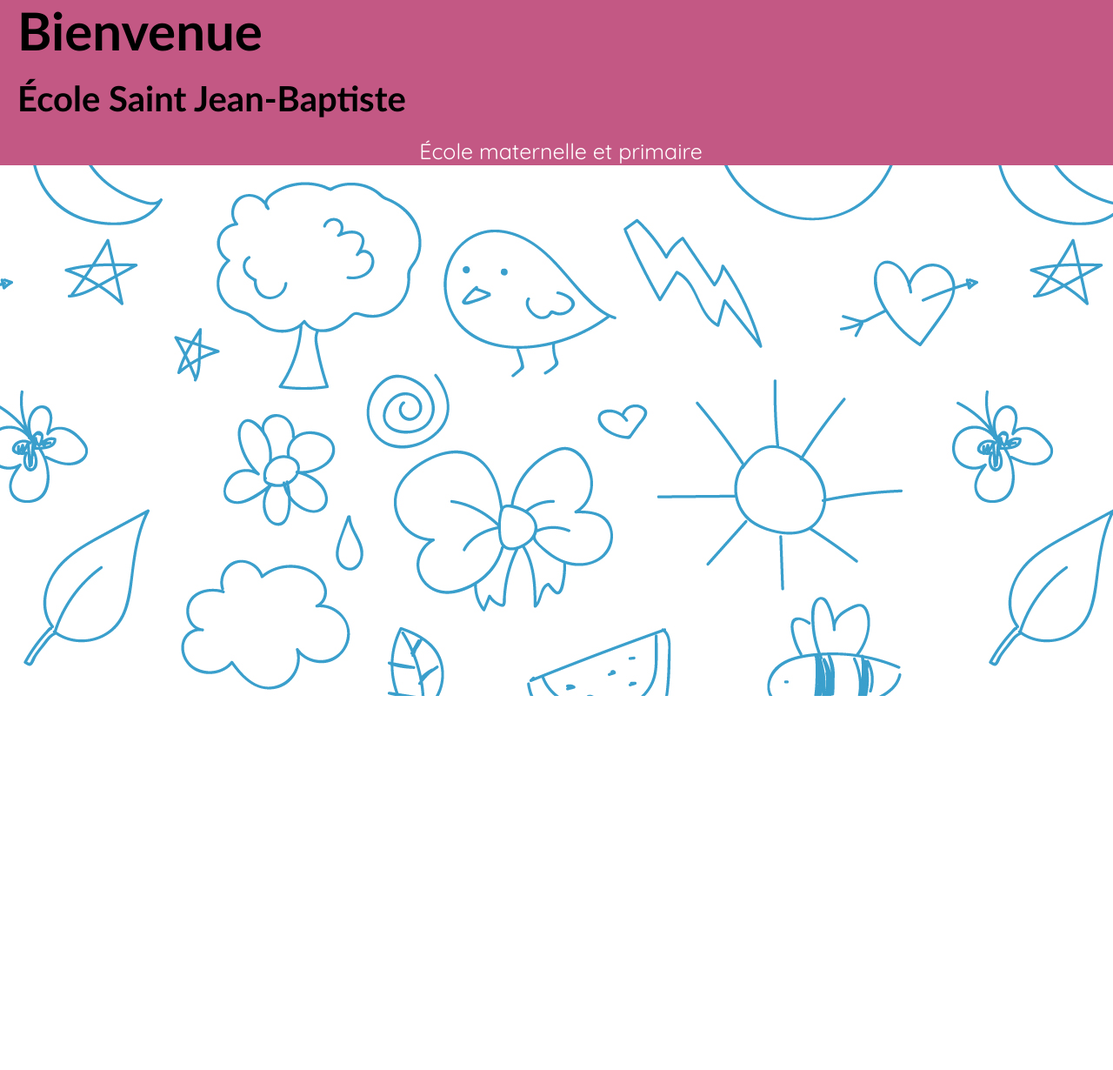
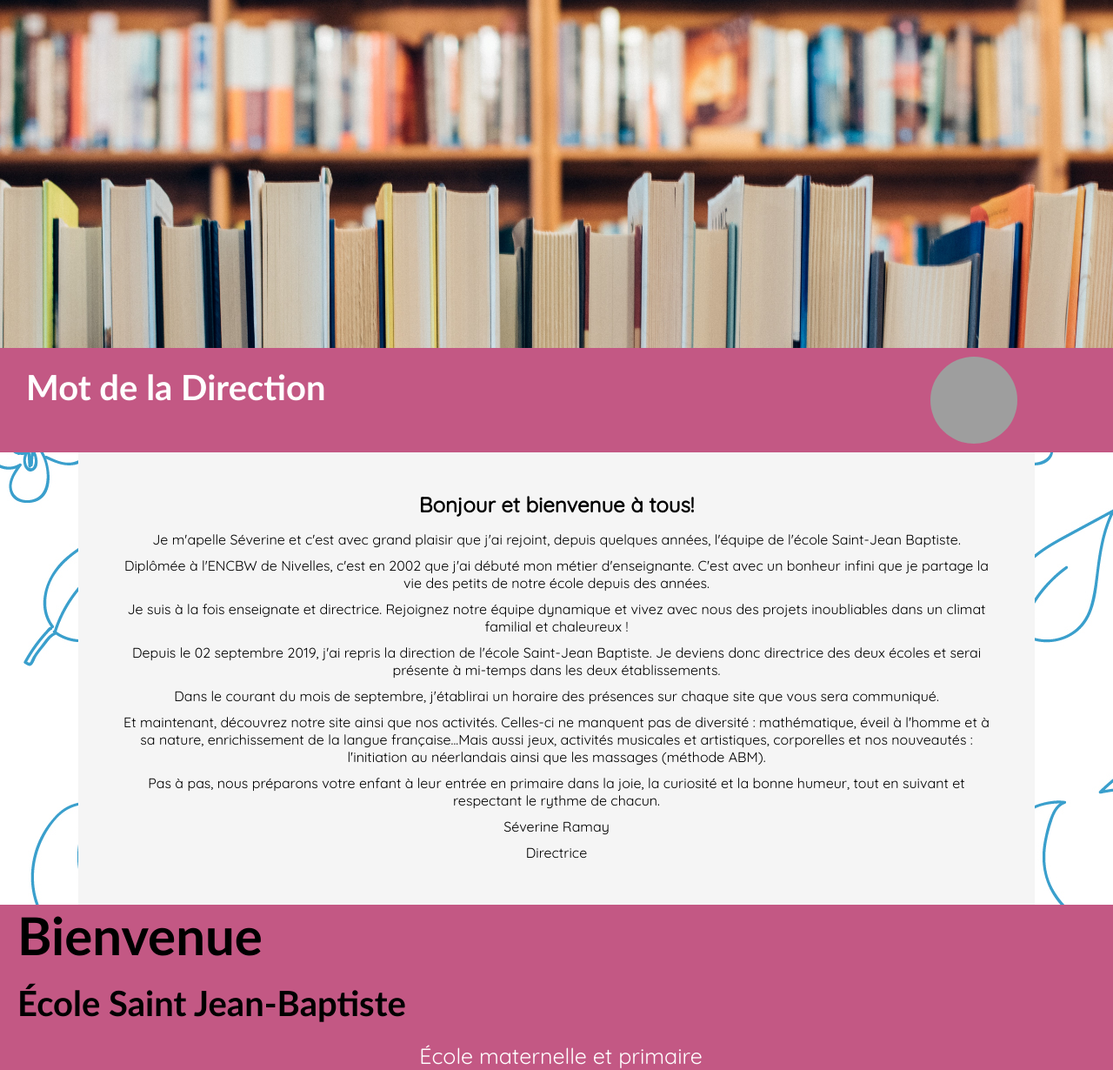
Before and after one commit to emontaigne/ecole_st_jean_baptiste_php, a PHP site: template view/page/motdirection.php in a window 1280 px wide. Shown: the whole page at 87% size. Before the commit the page ends 800 px from the top, so only its background shows below. Run offline with PHP 8.4, Linux system fonts and the light colour scheme; the template is opened without the code that fills it, so the values that code supplies are empty; grey boxes are pictures that could not be loaded.

Commit message:
added motdirection page, header image and style and linked it to menu

```diff
--- a/public/css/covid.css
+++ b/public/css/covid.css
@@ -1,5 +1,5 @@
 /* -----header------*/
-.header-img {
+.header-img-covid {
   width: 100%;
   height: 400px;
   background: url("../images/corona-img-01.jpg");
--- a/public/css/motdirection.css
+++ b/public/css/motdirection.css
@@ -0,0 +1,29 @@
+.header-img {
+  width: 100%;
+  height: 400px;
+  background: url("../images/books-crop-2.jpg");
+  background-size: cover;
+}
+.div-rose {
+  background-color: #c35884;
+  color: white;
+  padding: 10px;
+  display: flex;
+  justify-content: space-between;
+}
+
+.apropos-round-img {
+  border-radius: 50px;
+  width: 100px;
+  height: 100px;
+  margin-right: 100px;
+}
+
+/* -----main text----- */
+.texte-info {
+  background-color: whitesmoke;
+  width: 1100px;
+  padding: 40px;
+  margin: auto;
+  justify-content: center;
+}
--- a/view/html/head.php
+++ b/view/html/head.php
@@ -18,5 +18,6 @@
 <link rel="stylesheet" href="https://cdnjs.cloudflare.com/ajax/libs/font-awesome/5.15.1/css/all.min.css" integrity="sha512-+4zCK9k+qNFUR5X+cKL9EIR+ZOhtIloNl9GIKS57V1MyNsYpYcUrUeQc9vNfzsWfV28IaLL3i96P9sdNyeRssA==" crossorigin="anonymous" />
 <link rel="stylesheet" href="public/css/parents.css" type="text/css">
 <link rel="stylesheet" href="public/css/covid.css" type="text/css">
+<link rel="stylesheet" href="public/css/motdirection.css" type="text/css">
 </head>
 <body>
--- a/view/menu/menu.php
+++ b/view/menu/menu.php
@@ -9,7 +9,7 @@
 
         <ul class="contenu-sousMenu">
           <li><a class="menu-a" href="#">Histoire de l'école</a></li>
-          <li><a class="menu-a" href="#">Mot de la direction</a></li>
+          <li><a class="menu-a" href="?section=motdirection">Mot de la direction</a></li>
         </ul>
         </li>
           <li class="sous-menu"><a class="menu-a" href="?section=info">Informations générales
--- a/view/page/covid.php
+++ b/view/page/covid.php
@@ -1,4 +1,4 @@
-<div class="header-img"></div>
+<div class="header-img-covid"></div>
     <div class="div-rose">
       <h1>Mesures sanitaires liées à la pandemie Covid-19</h1>
     </div>
--- a/view/page/motdirection.php
+++ b/view/page/motdirection.php
@@ -0,0 +1,50 @@
+<div class="header-img"></div>
+    <div class="div-rose">
+      <h1>Mot de la Direction</h1>
+      <img
+        src="https://www.ecole-anne-marie.be/wp-content/uploads/2017/06/Severine-e1498681650647.png"
+        alt=""
+        class="apropos-round-img"
+      />
+    </div>
+    <div class="texte-info">
+      <h2>Bonjour et bienvenue à tous!</h2>
+      <p>
+        Je m'apelle Séverine et c'est avec grand plaisir que j'ai rejoint,
+        depuis quelques années, l'équipe de l'école Saint-Jean Baptiste.
+      </p>
+      <p>
+        Diplômée à l'ENCBW de Nivelles, c'est en 2002 que j'ai débuté mon métier
+        d'enseignante. C'est avec un bonheur infini que je partage la vie des
+        petits de notre école depuis des années.
+      </p>
+      <p>
+        Je suis à la fois enseignate et directrice. Rejoignez notre équipe
+        dynamique et vivez avec nous des projets inoubliables dans un climat
+        familial et chaleureux !
+      </p>
+      <p>
+        Depuis le 02 septembre 2019, j'ai repris la direction de l'école
+        Saint-Jean Baptiste. Je deviens donc directrice des deux écoles et serai
+        présente à mi-temps dans les deux établissements.
+      </p>
+      <p></p>
+      <p>
+        Dans le courant du mois de septembre, j'établirai un horaire des
+        présences sur chaque site que vous sera communiqué.
+      </p>
+      <p>
+        Et maintenant, découvrez notre site ainsi que nos activités. Celles-ci
+        ne manquent pas de diversité : mathématique, éveil à l'homme et à sa
+        nature, enrichissement de la langue française...Mais aussi jeux,
+        activités musicales et artistiques, corporelles et nos nouveautés :
+        l'initiation au néerlandais ainsi que les massages (méthode ABM).
+      </p>
+      <p>
+        Pas à pas, nous préparons votre enfant à leur entrée en primaire dans la
+        joie, la curiosité et la bonne humeur, tout en suivant et respectant le
+        rythme de chacun.
+      </p>
+      <p>Séverine Ramay</p>
+      <p>Directrice</p>
+    </div>
```
Also changed, not shown: public/images/books-crop-2.jpg (added).
